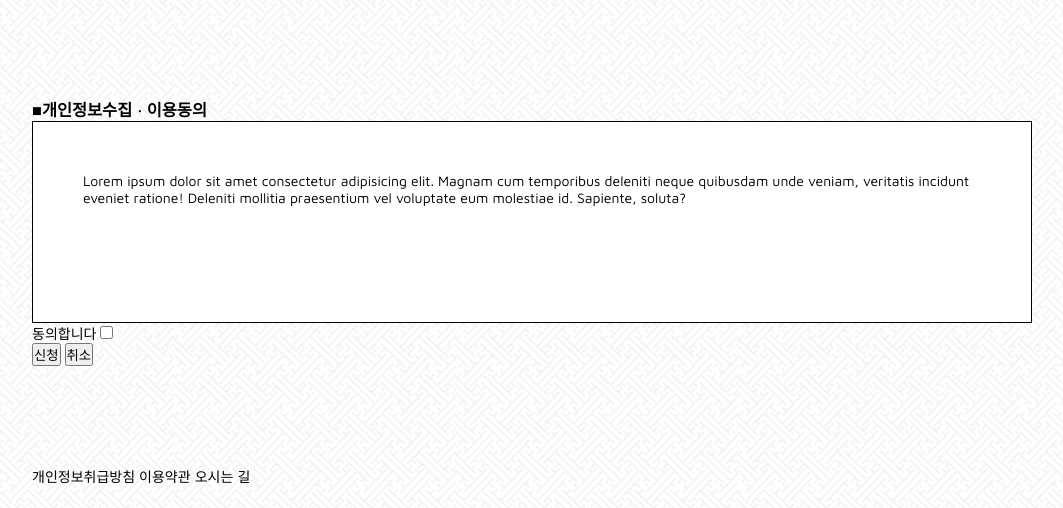
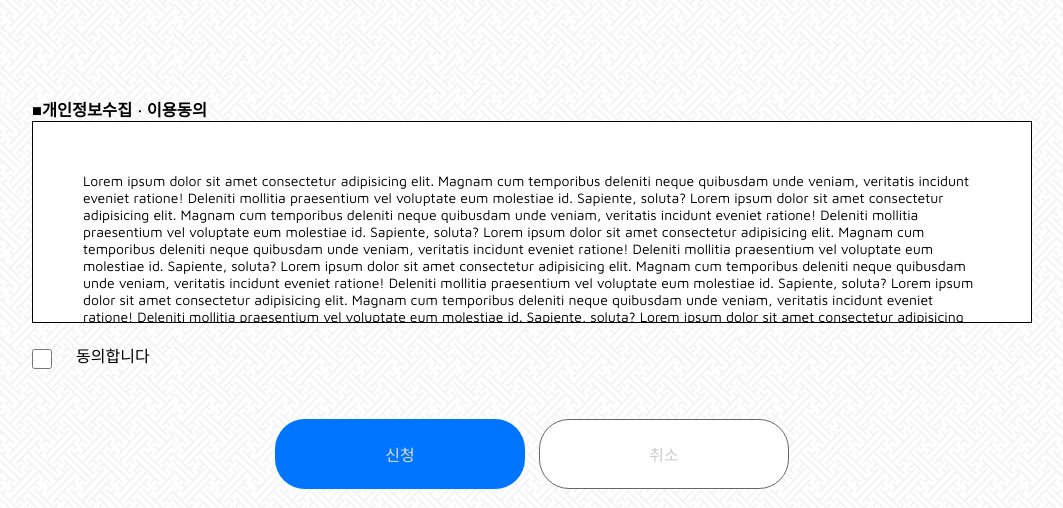
Before and after one commit to jojinyang/damoe-web, a plain HTML site: page sample.html in a window 1280 px wide. Shown: the part 1341-1849 px from the top of the page, without its empty margins (108-1171 px from the left). Drawn offline with Linux system fonts and the light colour scheme.

Commit message:
sample.html 폼 영역, 나머지 부분 스타일 완성

```diff
--- a/css/style.css
+++ b/css/style.css
@@ -246,9 +246,55 @@ body{
     height: 100px;
     padding: 50px;
     background: white;
-    overflow: scroll;
+    overflow: hidden scroll;
+}
+.agreement-check{
+    margin: 20px 0 50px;
 }
 
+
+input[type=checkbox]{
+    width: 20px;
+    height: 20px;
+    vertical-align: middle;
+    margin-right: 20px;
+}
+
+input[type=checkbox] + label{
+    font-size: 1rem;
+}
+
+.btns{
+    text-align: center;
+}
+.btns input[type=submit]{
+    background: #0075ff;
+    color: #ddd;
+    width: 250px;
+    height: 70px;
+    font-size: 1rem;
+    border: 0ch;
+    margin-right: 10px ;
+    border-radius: 30px;
+}
+.btns input[type=reset]{
+    background: #ffffff;
+    color: #ccc;
+    width: 250px;
+    height: 70px;
+    font-size: 1rem;
+    border: 1px solid #666;
+    border-radius: 30px;
+}
+
+.btns input[type=submit]:hover {
+        background: #000;
+        color: white;
+}
+.btns input[type=reset]:hover {
+        background: #000;
+        color: white;
+}
 /* .aside-wrap */
 
 .outer-wrap{
@@ -297,6 +343,9 @@ body{
 .etc li{
     display: inline-block;
 }
+address{
+    font-style: normal;
+}
 address p{
     display: inline-block;
 }
--- a/sample.html
+++ b/sample.html
@@ -82,9 +82,22 @@
                         </div>
                         <div class="agreement-form">
                             <h3>■개인정보수집 &middot; 이용동의</h3>
-                               <div class="agreement">Lorem ipsum dolor sit amet consectetur adipisicing elit. Magnam cum temporibus deleniti neque quibusdam unde veniam, veritatis incidunt eveniet ratione! Deleniti mollitia praesentium vel voluptate eum molestiae id. Sapiente, soluta?</div>
-                               <label for="userAgreement">동의합니다</label>
-                               <input type="checkbox" id="userAgreement" name="userAgreemet">
+                               <div class="agreement">
+                                   Lorem ipsum dolor sit amet consectetur adipisicing elit. Magnam cum temporibus deleniti neque quibusdam unde veniam, veritatis incidunt eveniet ratione! Deleniti mollitia praesentium vel voluptate eum molestiae id. Sapiente, soluta?
+                                   Lorem ipsum dolor sit amet consectetur adipisicing elit. Magnam cum temporibus deleniti neque quibusdam unde veniam, veritatis incidunt eveniet ratione! Deleniti mollitia praesentium vel voluptate eum molestiae id. Sapiente, soluta?
+                                   Lorem ipsum dolor sit amet consectetur adipisicing elit. Magnam cum temporibus deleniti neque quibusdam unde veniam, veritatis incidunt eveniet ratione! Deleniti mollitia praesentium vel voluptate eum molestiae id. Sapiente, soluta?
+                                   Lorem ipsum dolor sit amet consectetur adipisicing elit. Magnam cum temporibus deleniti neque quibusdam unde veniam, veritatis incidunt eveniet ratione! Deleniti mollitia praesentium vel voluptate eum molestiae id. Sapiente, soluta?
+                                   Lorem ipsum dolor sit amet consectetur adipisicing elit. Magnam cum temporibus deleniti neque quibusdam unde veniam, veritatis incidunt eveniet ratione! Deleniti mollitia praesentium vel voluptate eum molestiae id. Sapiente, soluta?
+                                   Lorem ipsum dolor sit amet consectetur adipisicing elit. Magnam cum temporibus deleniti neque quibusdam unde veniam, veritatis incidunt eveniet ratione! Deleniti mollitia praesentium vel voluptate eum molestiae id. Sapiente, soluta?
+                                   Lorem ipsum dolor sit amet consectetur adipisicing elit. Magnam cum temporibus deleniti neque quibusdam unde veniam, veritatis incidunt eveniet ratione! Deleniti mollitia praesentium vel voluptate eum molestiae id. Sapiente, soluta?
+                                   Lorem ipsum dolor sit amet consectetur adipisicing elit. Magnam cum temporibus deleniti neque quibusdam unde veniam, veritatis incidunt eveniet ratione! Deleniti mollitia praesentium vel voluptate eum molestiae id. Sapiente, soluta?
+                                   Lorem ipsum dolor sit amet consectetur adipisicing elit. Magnam cum temporibus deleniti neque quibusdam unde veniam, veritatis incidunt eveniet ratione! Deleniti mollitia praesentium vel voluptate eum molestiae id. Sapiente, soluta?
+                                   Lorem ipsum dolor sit amet consectetur adipisicing elit. Magnam cum temporibus deleniti neque quibusdam unde veniam, veritatis incidunt eveniet ratione! Deleniti mollitia praesentium vel voluptate eum molestiae id. Sapiente, soluta?
+                                   Lorem ipsum dolor sit amet consectetur adipisicing elit. Magnam cum temporibus deleniti neque quibusdam unde veniam, veritatis incidunt eveniet ratione! Deleniti mollitia praesentium vel voluptate eum molestiae id. Sapiente, soluta?</div>
+                                   <div class="agreement-check">
+                                       <input type="checkbox" id="userAgreement" name="userAgreemet">
+                                       <label for="userAgreement">동의합니다</label>
+                                    </div>
 
                         </div>
                         <div class="btns">
```
